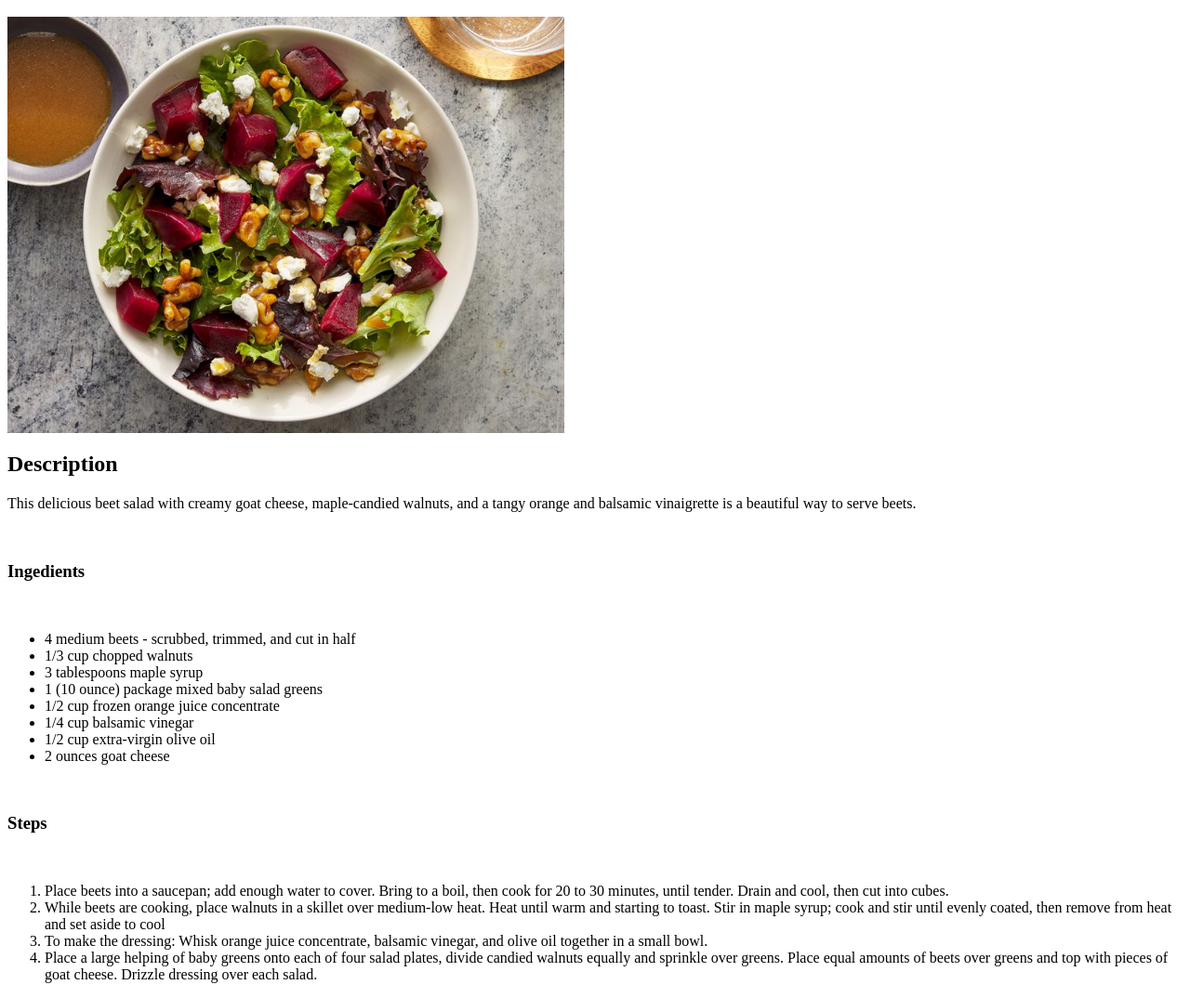
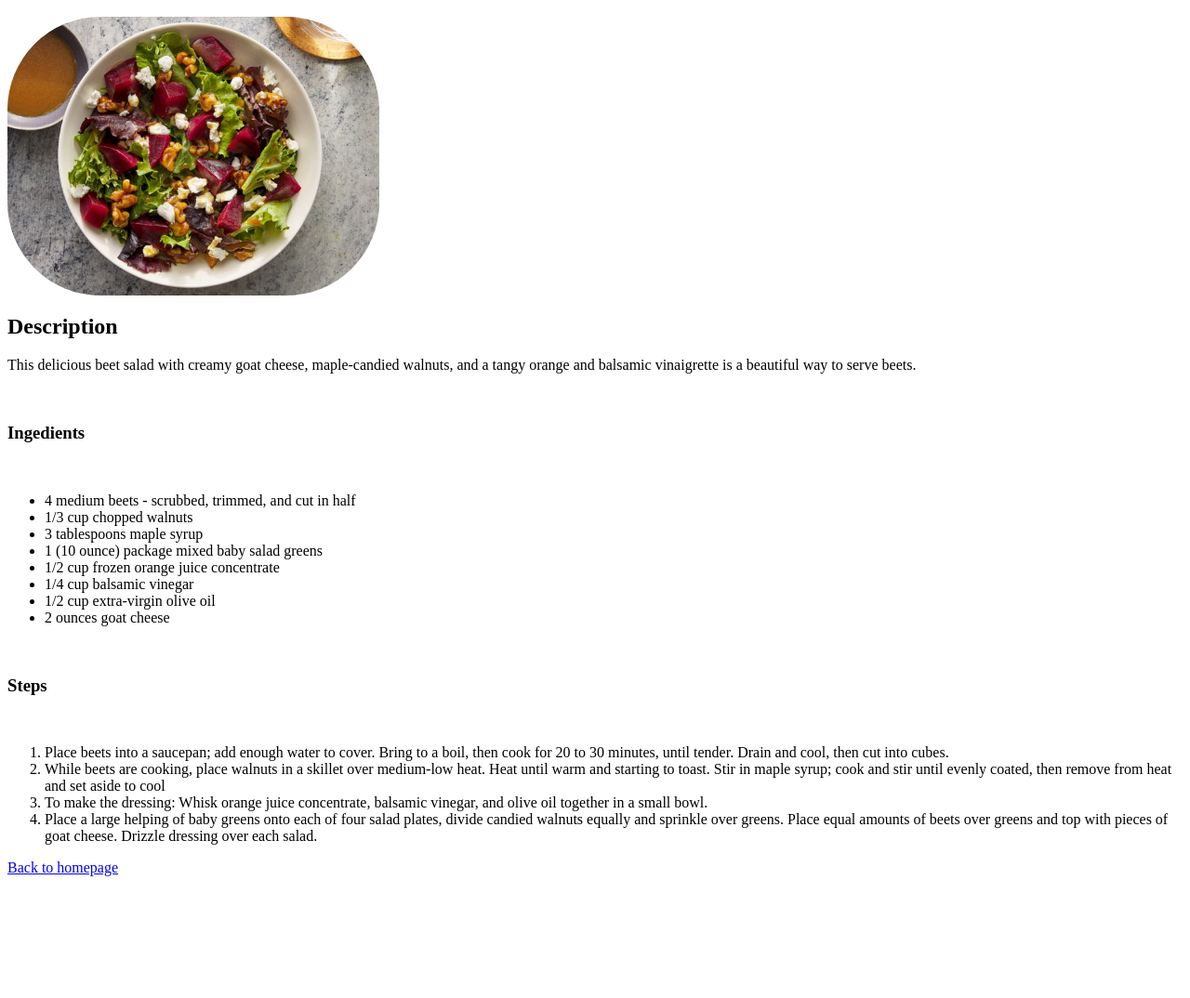
Before and after one commit to SchoelerS/the_odin_project, a plain HTML site: page odin-recipes/recipes/beet-salad.html in a window 1280 px wide. Shown: the part 48-1122 px from the top of the page at 93% size. After the commit the page ends 999 px from the top, so only its background shows below. Drawn offline with Linux system fonts and the light colour scheme.

Commit message:
update link back to index, add link for style.css

```diff
--- a/odin-recipes/recipes/beet-salad.html
+++ b/odin-recipes/recipes/beet-salad.html
@@ -4,6 +4,7 @@
 <head>
   <meta charset="utf-8">
   <title>Beet Salad</title>
+  <link rel="stylesheet" href="./css/style.css">
 </head>
 
 <body>
@@ -43,6 +44,7 @@
       amounts of beets over greens and top with pieces of goat cheese. Drizzle
       dressing over each salad.</li>
   </ol>
+  <a href="../index.html">Back to homepage</a>
 </body>
 
 </html>
```
Also changed, not shown: odin-recipes/recipes/eggplant-caponata.html (+2 -0 lines), odin-recipes/recipes/thai_curry.html (+2 -1 lines).
